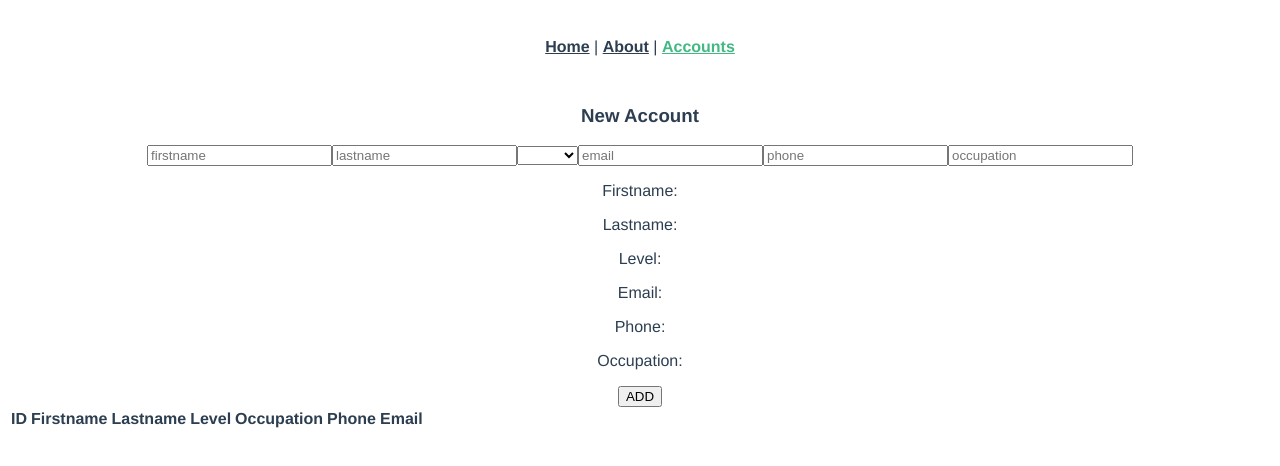
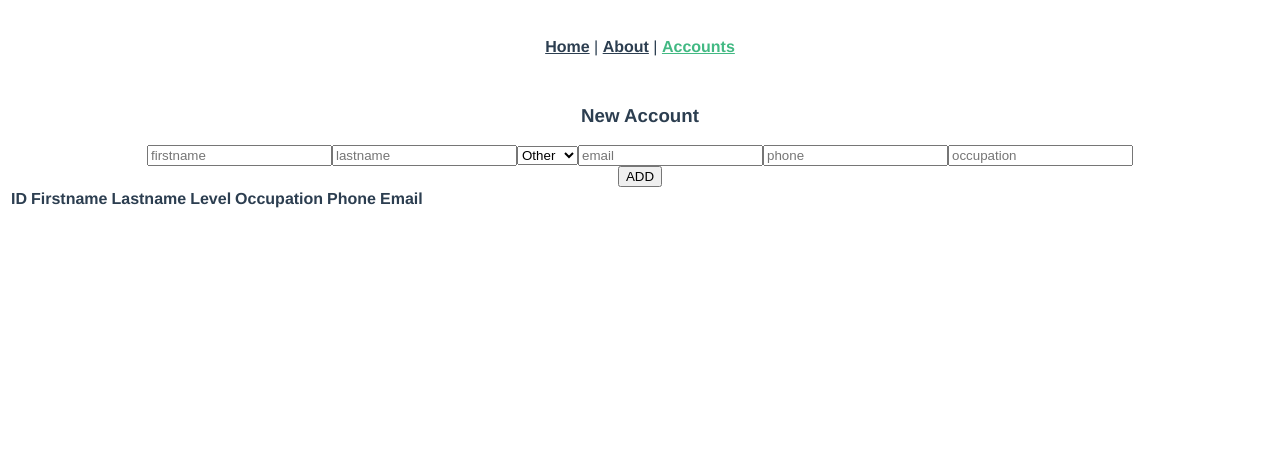
Before and after one commit to kordano/johto-js, a Vue app: page /accounts in a window 1280 px wide. Shown: the top 466 px of the page. Built offline with nearby package versions, Linux system fonts and the light colour scheme.

Commit message:
fix decorator pattern

```diff
--- a/src/components/AccountCreator.vue
+++ b/src/components/AccountCreator.vue
@@ -2,27 +2,19 @@
   <div>
     <h3>New Account</h3>
     <div>
-      <input v-model="firstname" placeholder="firstname">
-      <input v-model="lastname" placeholder="lastname">
-      <select v-model="level" placeholder="level">
+      <input v-model.trim="firstname" placeholder="firstname">
+      <input v-model.trim="lastname" placeholder="lastname">
+      <select v-model.number="level" placeholder="level">
         <option value="0">Other</option>
         <option value="1">Extern</option>
         <option value="2" selected>User</option>
         <option value="3">Admin</option>
       </select>
-      <input v-model="email" placeholder="email">
-      <input v-model="phone" placeholder="phone">
-      <input v-model="occupation" placeholder="occupation">
+      <input v-model.trim="email" placeholder="email">
+      <input v-model.trim="phone" placeholder="phone">
+      <input v-model.trim="occupation" placeholder="occupation">
     </div>
-    <div>
-      <p>Firstname: {{firstname}}</p>
-      <p>Lastname: {{lastname}}</p>
-      <p>Level: {{level}}</p>
-      <p>Email: {{email}}</p>
-      <p>Phone: {{phone}}</p>
-      <p>Occupation: {{occupation}}</p>
-    </div>
-    <button v-on:click='createAccount(firstname, lastname, level, email, phone, occupation)'>ADD</button>
+    <button v-on:click='createAccount()'>ADD</button>
   </div>
 </template>
 
@@ -38,45 +30,44 @@ function isMissing(s: string): void {
   alert(s + ' is missing!');
 }
 
-@Component({
-  methods: {
-    createAccount: (firstname: string,
-                    lastname: string,
-                    level: number,
-                    email: string,
-                    phone: string,
-                    occupation: string) => {
-      if (firstname.length === 0  || firstname == null) {
+@Component
+export default class AccountCreator extends Vue {
+  firstname = '';
+  lastname = '';
+  level = 0;
+  email = '';
+  phone = '';
+  occupation = '';
+
+  createAccount () {
+      if (this.firstname.length === 0  || this.firstname == null) {
         isMissing('Firstname');
-      } else if (lastname.length === 0 || lastname == null) {
+      } else if (this.lastname.length === 0 || this.lastname == null) {
         isMissing('Lastname');
-      } else if (email.length === 0 || email == null) {
+      } else if (this.email.length === 0 || this.email == null) {
         isMissing('Email');
-      } else if (phone.length === 0 || phone == null) {
+      } else if (this.phone.length === 0 || this.phone == null) {
         isMissing('Phone');
-      } else if (occupation.length === 0 || occupation == null) {
+      } else if (this.occupation.length === 0 || this.occupation == null) {
         isMissing('Occupation');
       } else {
         const account = new Account(uuid(),
-                                    level,
-                                    firstname.trim(),
-                                    lastname.trim(),
-                                    email.trim(),
-                                    phone.trim(),
-                                    occupation.trim(),
+                                    this.level,
+                                    this.firstname,
+                                    this.lastname,
+                                    this.email,
+                                    this.phone,
+                                    this.occupation,
                                     uuid());
         store.commit(CREATE_ACCOUNT, account);
+        this.firstname = '';
+        this.lastname = '';
+        this.level = 0;
+        this.email = '';
+        this.phone = '';
+        this.occupation = '';
       }
-    },
-  },
-})
-export default class AccountCreator extends Vue {
-  @Prop() private firstname!: string;
-  @Prop() private lastname!: string;
-  @Prop() private level!: number;
-  @Prop() private email!: string;
-  @Prop() private phone!: string;
-  @Prop() private occupation!: string;
+    }
 }
 
 </script>
--- a/src/components/AccountList.vue
+++ b/src/components/AccountList.vue
@@ -1,4 +1,5 @@
 <template>
+<div>
   <table>
    <thead>
      <tr>
@@ -21,9 +22,9 @@
         <td>{{account.phone}}</td>
         <td>{{account.email}}</td>
       </tr>
-
     </tbody>
   </table>
+</div>
 </template>
 
 <script lang="ts">
```
Lines whose indentation alone changed are shown as unchanged.
